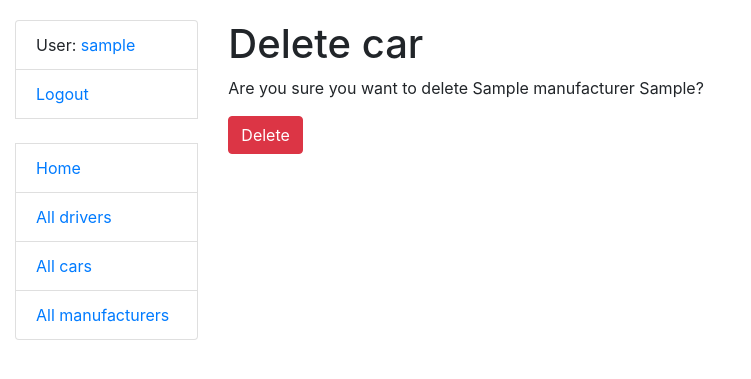
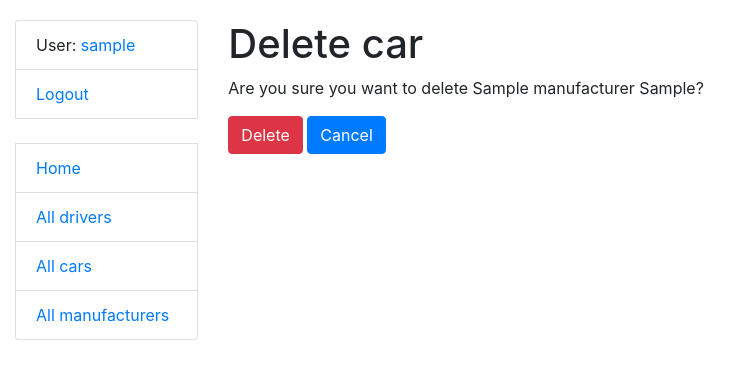
Before and after one commit to Hectorovich/taxi-service, a Django app: page /cars/1/delete/ in a window 1280 px wide. Shown: the top 379 px of the page, without its empty margins (0-751 px from the left). Run offline with Django 4.2, Linux system fonts and the light colour scheme; a user stored in the database is signed in; tables that the repository leaves empty hold one stand-in row (values such as "Sample post").

Commit message:
Test change button i delete template

```diff
--- a/templates/taxi/car_confirm_delete.html
+++ b/templates/taxi/car_confirm_delete.html
@@ -8,5 +8,7 @@
     <form action="" method="post">
         {% csrf_token %}
         <input type="submit" value="Delete" class="btn btn-danger">
+        <a href="{% url 'taxi:car-detail' pk=car.id %}" class="btn btn-primary">Cancel</a>
+
     </form>
 {% endblock %}
```
